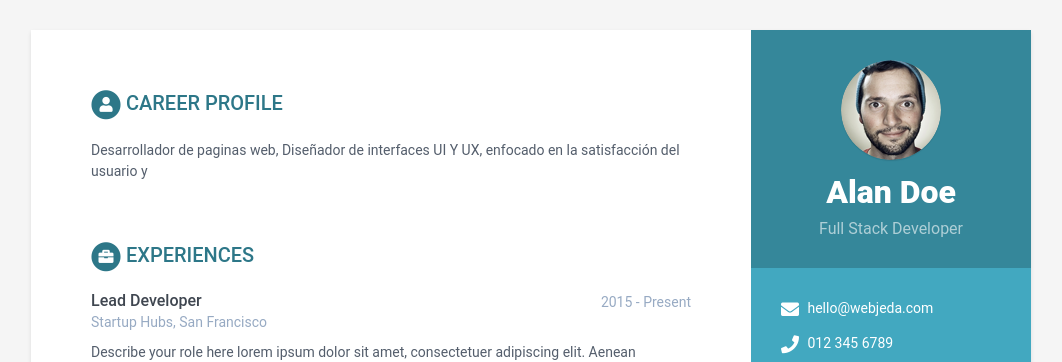
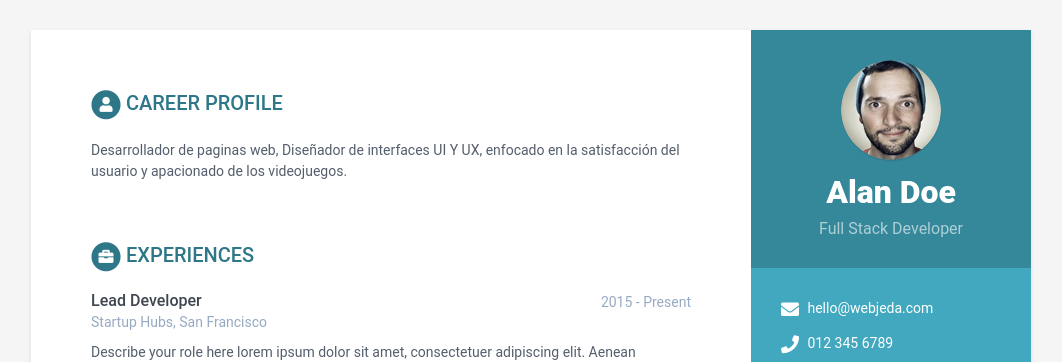
Before and after one commit to KevinC99/good-birch-4e19a, a Jekyll site: the page built from index.html, in a window 1280 px wide. Shown: the top 362 px of the page, without its empty margins (109-1171 px from the left). Built offline with Jekyll 4.4.1, drawn with Linux system fonts in a browser that asks for light colours.

Commit message:
data.yml: updated summary in career-profile

```diff
--- a/_data/data.yml
+++ b/_data/data.yml
@@ -33,7 +33,7 @@ sidebar:
       link: null
 career-profile:
   title: Career Profile
-  summary: ' Desarrollador de paginas web, Diseñador de interfaces UI Y UX, enfocado en la satisfacción del usuario y '
+  summary: ' Desarrollador de paginas web, Diseñador de interfaces UI Y UX, enfocado en la satisfacción del usuario y apacionado de los videojuegos.'
 education:
   - degree: MSc in Computer Science
     university: University of London
```
